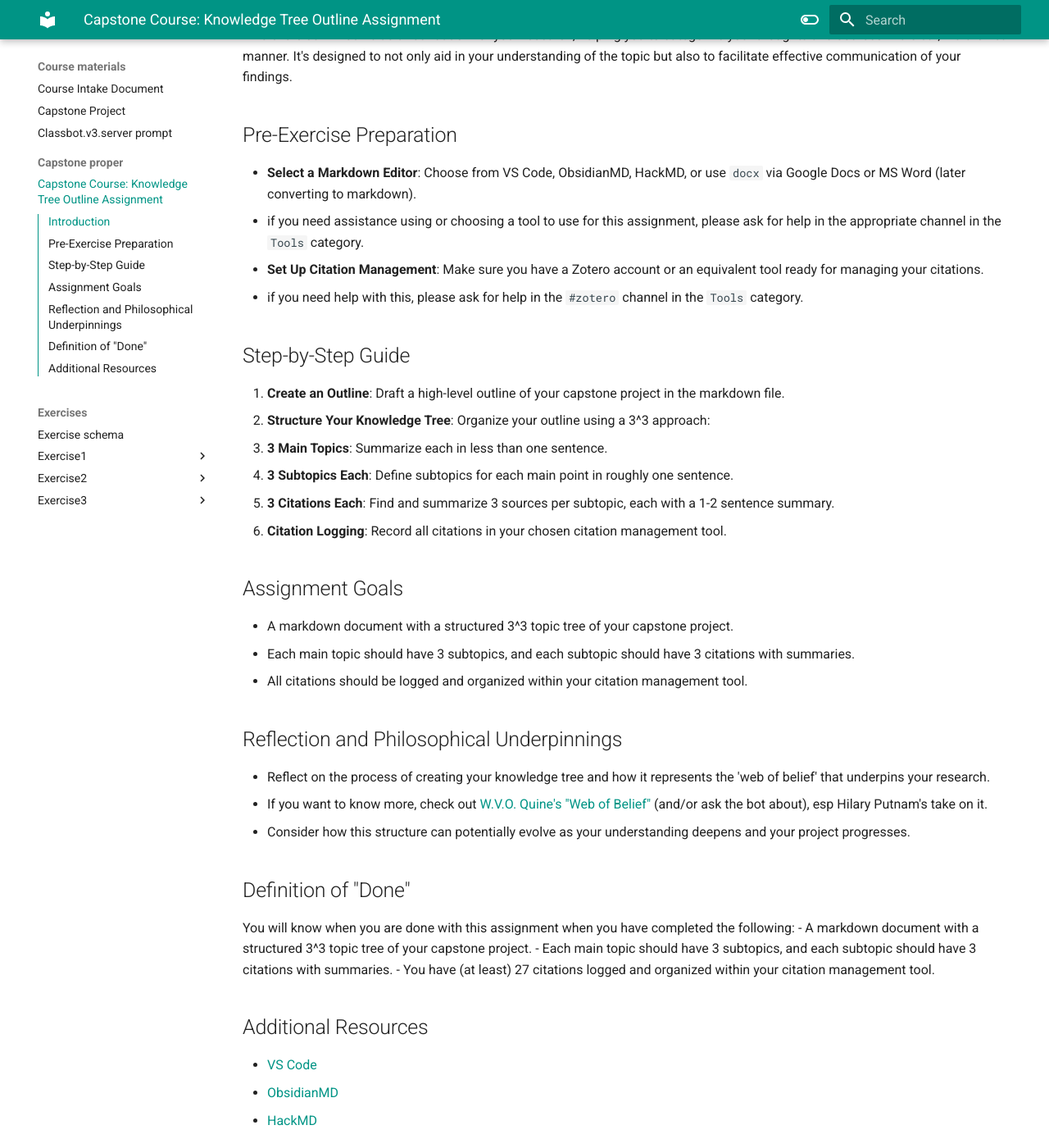
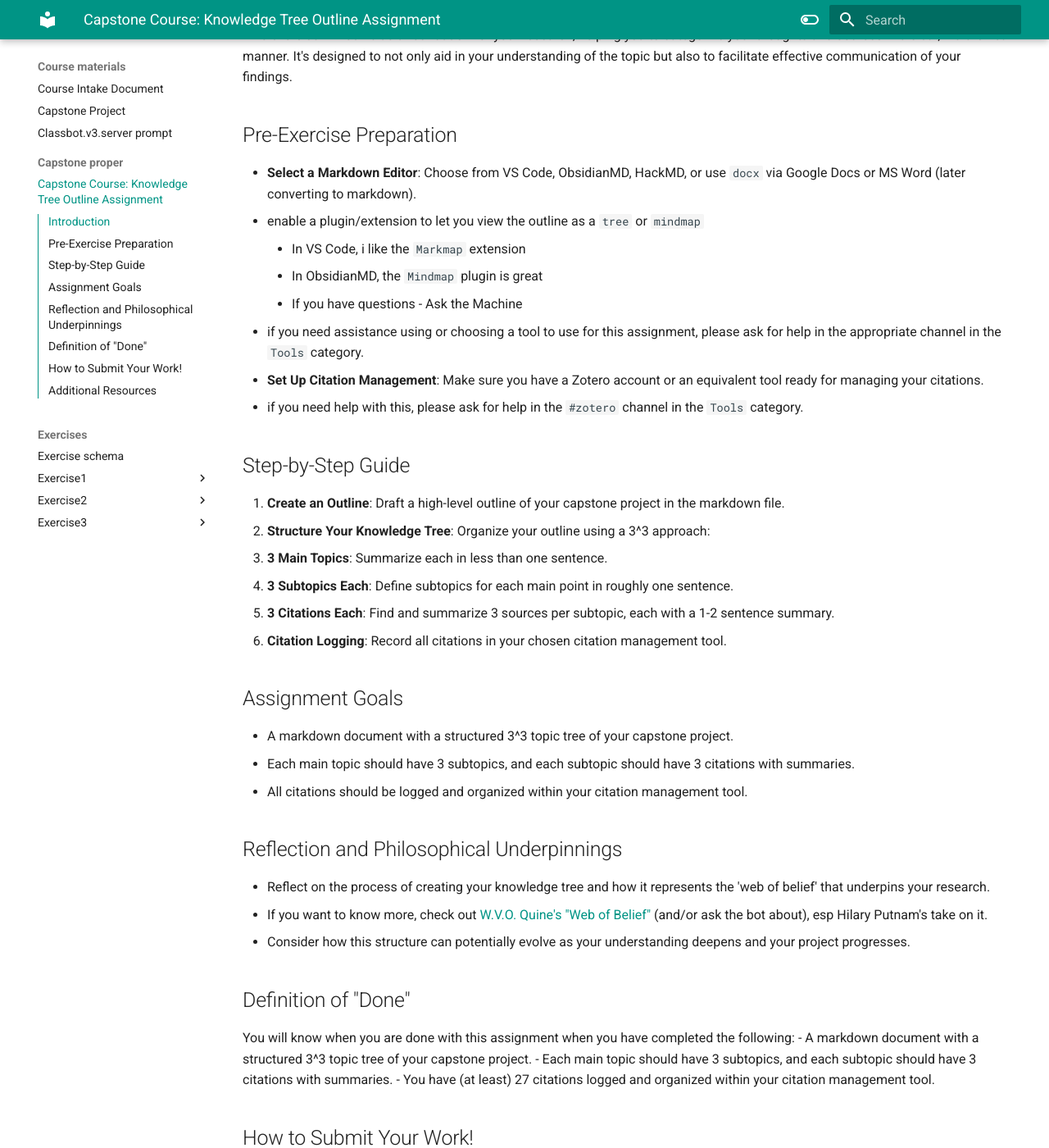
Before and after one commit to HumanMovementNeuroscience/capstone, an MkDocs documentation site: the page built from docs/course_materials/capstone_proper/knowledge-tree-outline-assignment.md, in a window 1280 px wide and 1400 px high, scrolled down 274 px. Shown: the whole window at 82% size. Built offline with MkDocs 1.6.1 and Material for MkDocs 9.7.7, drawn with Linux system fonts in a browser that asks for light colours; some of the changed text lies outside the part shown.

Commit message:
Mar 12, 2024, 5:52 PM

```diff
--- a/docs/course_materials/capstone_proper/knowledge-tree-outline-assignment.md
+++ b/docs/course_materials/capstone_proper/knowledge-tree-outline-assignment.md
@@ -6,6 +6,10 @@ In this assignment, you will construct a 'Knowledge Tree' to organize and struct
 
 ## Pre-Exercise Preparation
 - **Select a Markdown Editor**: Choose from VS Code, ObsidianMD, HackMD, or use `docx` via Google Docs or MS Word (later converting to markdown).
+  - enable a plugin/extension to let you view the outline as a `tree` or `mindmap`
+    - In VS Code, i like the `Markmap` extension
+    - In ObsidianMD, the `Mindmap` plugin is great
+    - If you have questions - Ask the Machine
   - if you need assistance using or choosing a tool to use for this assignment, please ask for help in the appropriate channel in the `Tools` category.
 - **Set Up Citation Management**: Make sure you have a Zotero account or an equivalent tool ready for managing your citations.
   - if you need help with this, please ask for help in the `#zotero` channel in the `Tools` category.
@@ -33,6 +37,8 @@ You will know when you are done with this assignment when you have completed the
 - A markdown document with a structured 3^3 topic tree of your capstone project.
   - Each main topic should have 3 subtopics, and each subtopic should have 3 citations with summaries.
 - You have (at least) 27 citations logged and organized within your citation management tool.
+## How to Submit Your Work!
+- Plop the `.md` file in your categories' `#general-chat` channel, tag it with a 🌱 reaction and tag me (the professor) by typing @Jon in a message
 
 ## Additional Resources
 - [VS Code](https://code.visualstudio.com/)
```
